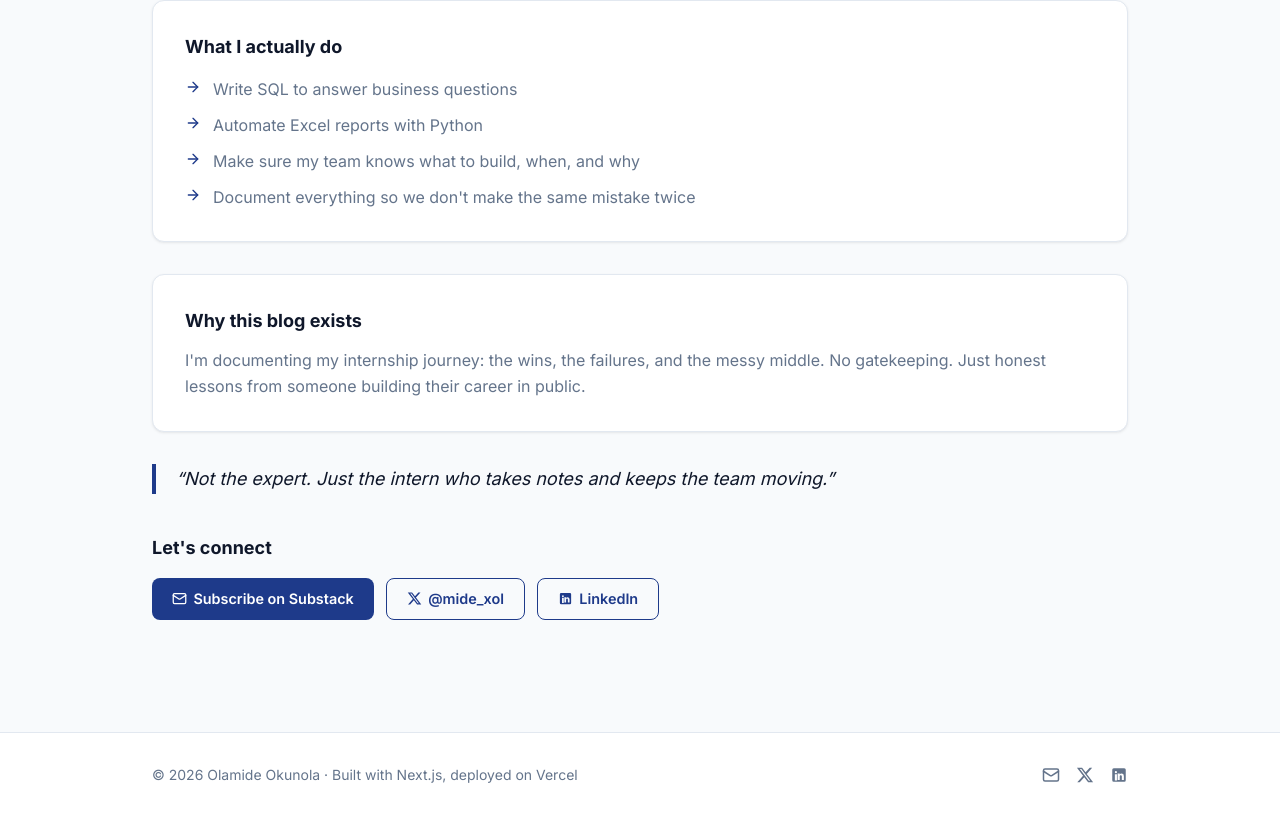
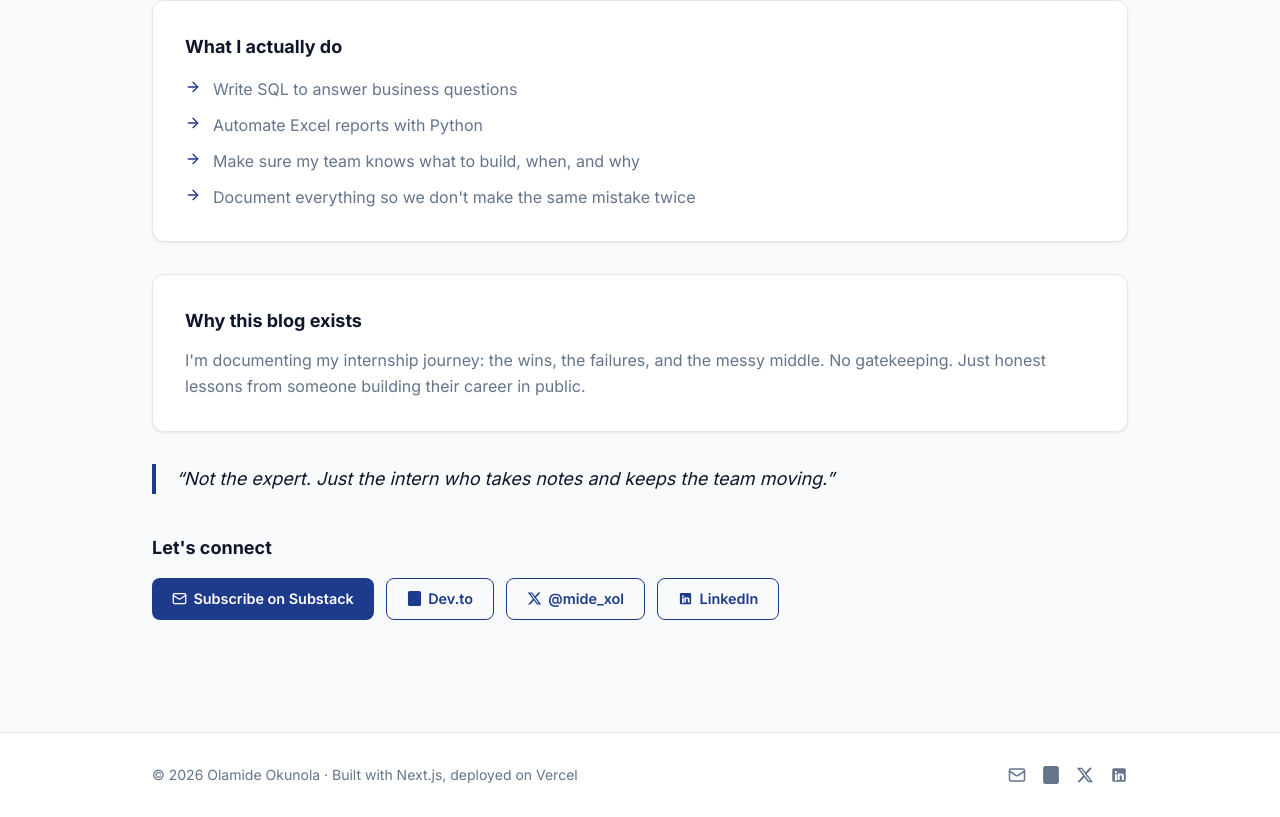
Before and after one commit to midexol/the-build-log, a Next.js app: page /about in a window 1280 px wide. Shown: the part 673-1490 px from the top of the page. Built offline with nearby package versions, Linux system fonts and the light colour scheme.

Commit message:
feat: add Dev.to link, RSS force-static, and BizIQ doc link in post

```diff
--- a/app/about/page.tsx
+++ b/app/about/page.tsx
@@ -18,6 +18,14 @@ function LinkedinIcon({ className = "w-4 h-4" }: { className?: string }) {
   return (
     <svg className={className} viewBox="0 0 24 24" fill="currentColor">
       <path d="M19 3a2 2 0 0 1 2 2v14a2 2 0 0 1-2 2H5a2 2 0 0 1-2-2V5a2 2 0 0 1 2-2h14m-.5 15.5v-5.3a3.26 3.26 0 0 0-3.26-3.26c-.85 0-1.84.52-2.28 1.3v-1.11h-2.79v8.37h2.79v-4.93c0-.77.62-1.4 1.39-1.4a1.4 1.4 0 0 1 1.4 1.4v4.93h2.75M6.46 10.9v8.37H9.25V10.9H6.46M7.86 6.75a1.45 1.45 0 1 0 0 2.9 1.45 1.45 0 0 0 0-2.9z" />
+    </svg>
+  );
+}
+
+function DevToIcon({ className = "w-4 h-4" }: { className?: string }) {
+  return (
+    <svg className={className} viewBox="0 0 448 512" fill="currentColor">
+      <path d="M120.12 208.29c-3.88-2.9-7.77-4.35-11.65-4.35H91.06v104.47h17.41c3.88 0 7.77-1.45 11.65-4.35 3.88-2.9 5.82-7.25 5.82-13.06v-69.65c.01-5.8-1.93-10.16-5.82-13.06zm-10.45 83.09h-5.8V217.4h5.8c2.9 0 4.35 2.18 4.35 6.53v63.1c0 4.35-1.45 6.53-4.35 6.53zM187.35 203.94h-39.15v104.47h39.15v-17.41h-21.74v-26.12h17.41v-17.41h-17.41v-26.12h21.74v-17.41zM244.66 203.94l-14.7 65.29-14.7-65.29h-19.18l24.47 104.47h18.82l24.47-104.47h-19.18zM315.82 203.94h-26.12v104.47h26.12c14.51 0 26.12-11.61 26.12-26.12v-52.23c0-14.51-11.61-26.12-26.12-26.12zm8.71 78.35c0 4.81-3.9 8.71-8.71 8.71h-8.71V221.35h8.71c4.81 0 8.71 3.9 8.71 8.71v52.23zM0 64v384c0 35.3 28.7 64 64 64h320c35.3 0 64-28.7 64-64V64c0-35.3-28.7-64-64-64H64C28.7 0 0 28.7 0 64z"/>
     </svg>
   );
 }
@@ -120,6 +128,14 @@ export default function AboutPage() {
             <Mail size={15} /> Subscribe on Substack
           </a>
           <a
+            href="https://dev.to/mide_xol"
+            target="_blank"
+            rel="noopener noreferrer"
+            className="btn-outline flex items-center gap-2"
+          >
+            <DevToIcon className="w-[15px] h-[15px]" /> Dev.to
+          </a>
+          <a
             href="https://x.com/mide_xol"
             target="_blank"
             rel="noopener noreferrer"
--- a/app/feed.xml/route.ts
+++ b/app/feed.xml/route.ts
@@ -1,6 +1,7 @@
 import { getAllPosts } from "@/lib/posts";
 
-// Update SITE_URL to your real domain once you deploy.
+export const dynamic = "force-static";
+
 const SITE_URL = "https://blog-black-eta-50.vercel.app";
 const SITE_TITLE = "The Build Log — Mide_xol";
 const SITE_DESCRIPTION =
@@ -48,6 +49,7 @@ export async function GET() {
   return new Response(xml, {
     headers: {
       "Content-Type": "application/rss+xml; charset=utf-8",
+      "Cache-Control": "public, max-age=3600, s-maxage=86400, stale-while-revalidate",
     },
   });
 }
--- a/app/layout.tsx
+++ b/app/layout.tsx
@@ -27,6 +27,14 @@ function LinkedinIcon({ className = "w-4 h-4" }: { className?: string }) {
   return (
     <svg className={className} viewBox="0 0 24 24" fill="currentColor">
       <path d="M19 3a2 2 0 0 1 2 2v14a2 2 0 0 1-2 2H5a2 2 0 0 1-2-2V5a2 2 0 0 1 2-2h14m-.5 15.5v-5.3a3.26 3.26 0 0 0-3.26-3.26c-.85 0-1.84.52-2.28 1.3v-1.11h-2.79v8.37h2.79v-4.93c0-.77.62-1.4 1.39-1.4a1.4 1.4 0 0 1 1.4 1.4v4.93h2.75M6.46 10.9v8.37H9.25V10.9H6.46M7.86 6.75a1.45 1.45 0 1 0 0 2.9 1.45 1.45 0 0 0 0-2.9z" />
+    </svg>
+  );
+}
+
+function DevToIcon({ className = "w-4 h-4" }: { className?: string }) {
+  return (
+    <svg className={className} viewBox="0 0 448 512" fill="currentColor">
+      <path d="M120.12 208.29c-3.88-2.9-7.77-4.35-11.65-4.35H91.06v104.47h17.41c3.88 0 7.77-1.45 11.65-4.35 3.88-2.9 5.82-7.25 5.82-13.06v-69.65c.01-5.8-1.93-10.16-5.82-13.06zm-10.45 83.09h-5.8V217.4h5.8c2.9 0 4.35 2.18 4.35 6.53v63.1c0 4.35-1.45 6.53-4.35 6.53zM187.35 203.94h-39.15v104.47h39.15v-17.41h-21.74v-26.12h17.41v-17.41h-17.41v-26.12h21.74v-17.41zM244.66 203.94l-14.7 65.29-14.7-65.29h-19.18l24.47 104.47h18.82l24.47-104.47h-19.18zM315.82 203.94h-26.12v104.47h26.12c14.51 0 26.12-11.61 26.12-26.12v-52.23c0-14.51-11.61-26.12-26.12-26.12zm8.71 78.35c0 4.81-3.9 8.71-8.71 8.71h-8.71V221.35h8.71c4.81 0 8.71 3.9 8.71 8.71v52.23zM0 64v384c0 35.3 28.7 64 64 64h320c35.3 0 64-28.7 64-64V64c0-35.3-28.7-64-64-64H64C28.7 0 0 28.7 0 64z"/>
     </svg>
   );
 }
@@ -86,6 +94,15 @@ export default function RootLayout({ children }: { children: React.ReactNode })
                   <Mail size={18} />
                 </a>
                 <a
+                  href="https://dev.to/mide_xol"
+                  target="_blank"
+                  rel="noopener noreferrer"
+                  className="text-muted hover:text-navy transition-colors"
+                  aria-label="DEV Community"
+                >
+                  <DevToIcon className="w-[18px] h-[18px]" />
+                </a>
+                <a
                   href="https://x.com/mide_xol"
                   target="_blank"
                   rel="noopener noreferrer"
--- a/content/posts/first-technical-writing.mdx
+++ b/content/posts/first-technical-writing.mdx
@@ -4,6 +4,9 @@ date: "2026-08-10"
 summary: "Lessons from writing my first technical documentation for BizIQ — simple enough for non-tech users, complete enough to actually work."
 tags: ["technical-writing", "documentation", "biziq", "internship"]
 ---
+
+> 📄 **Original Technical Doc:**
+> You can view the full published [BizIQ Technical Documentation on GitHub ↗](https://github.com/midexol/tech-writings/blob/main/BizIQ.md).
 
 I recently wrote my first technical documentation piece for BizIQ — a platform that helps small and medium enterprises manage their sales and customer communication.
 
@@ -110,3 +113,7 @@ If you're writing your first tech doc, my advice is:
 **Start messy. Structure later. Test with a real human. Then publish.**
 
 You'll be surprised how good it feels.
+
+---
+
+📌 **[Read the complete BizIQ.md technical document on GitHub ↗](https://github.com/midexol/tech-writings/blob/main/BizIQ.md)**
```
